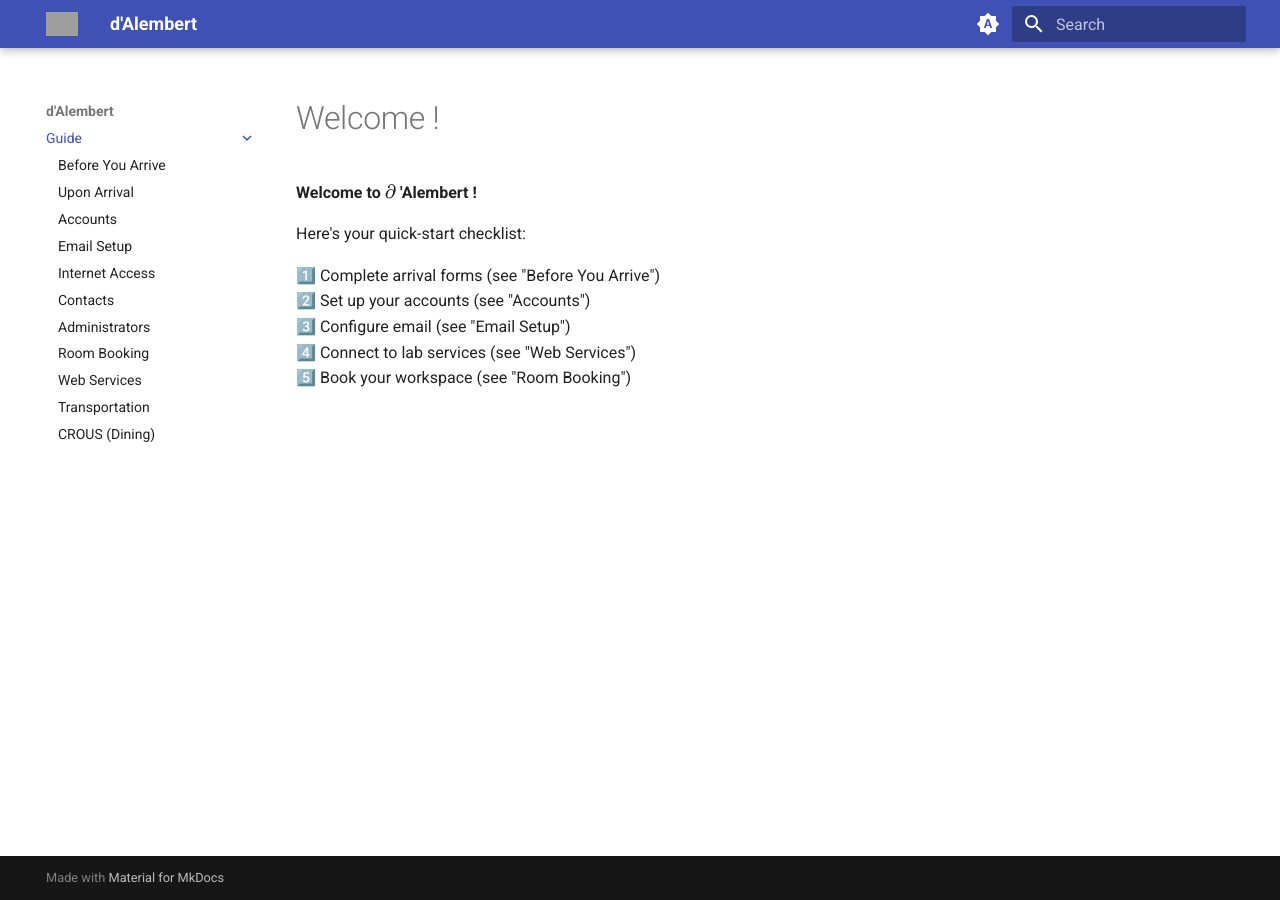
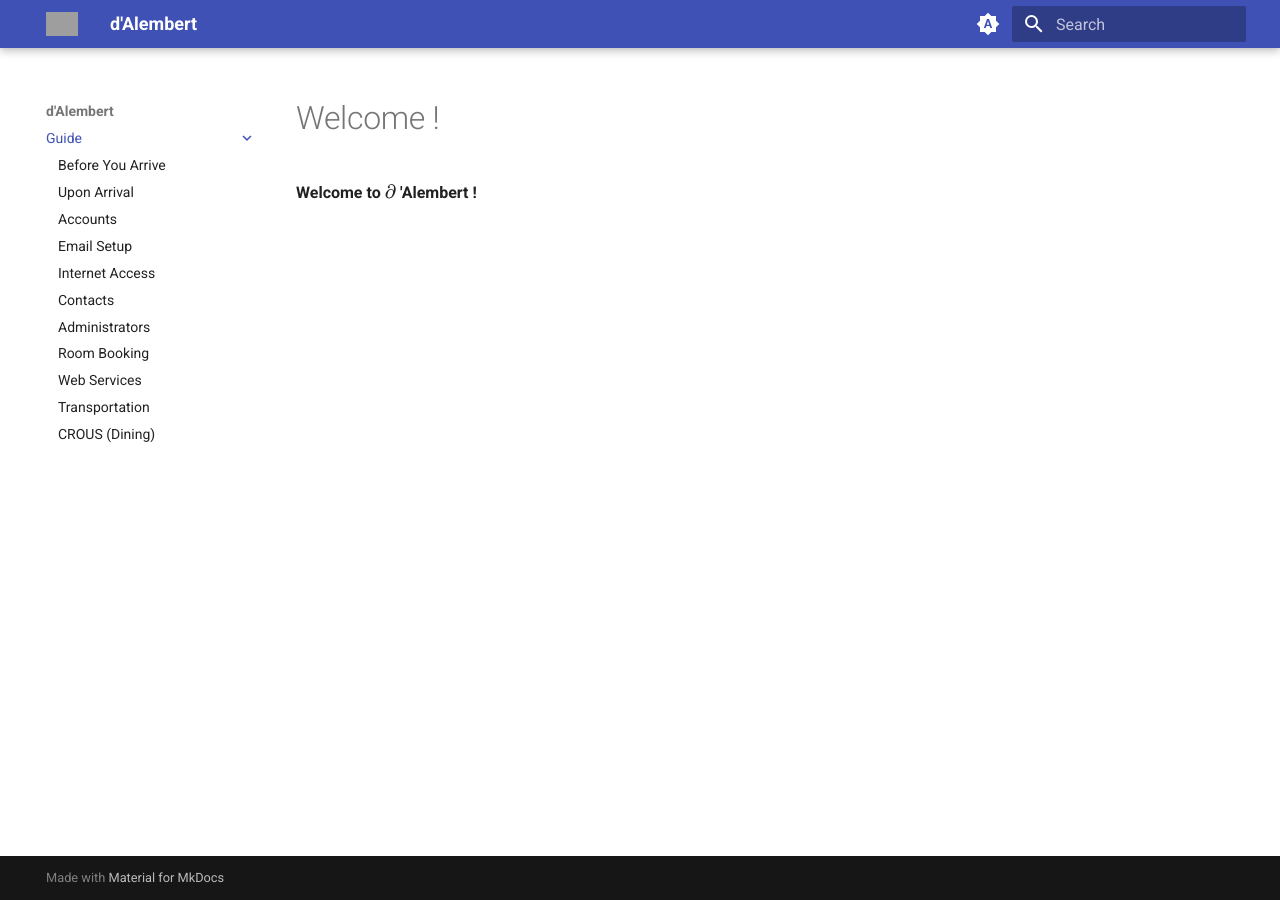
Before and after one commit to hugo-paugesteros/ijlrda, an MkDocs documentation site: the page built from docs/guide/index.md, in a window 1280 px wide. Built offline with MkDocs 1.6.1 and Material for MkDocs 9.7.7, drawn with Linux system fonts in a browser that asks for light colours; grey boxes are pictures that could not be loaded.

Commit message:
remove llm bs

```diff
--- a/docs/guide/index.md
+++ b/docs/guide/index.md
@@ -1,11 +1,3 @@
 # Welcome !
 
 **Welcome to $\partial$ 'Alembert !**
-
-Here's your quick-start checklist:
-
-1️⃣ Complete arrival forms (see "Before You Arrive")
-2️⃣ Set up your accounts (see "Accounts")
-3️⃣ Configure email (see "Email Setup")
-4️⃣ Connect to lab services (see "Web Services")
-5️⃣ Book your workspace (see "Room Booking")
```
Also changed, not shown: 1 other file.
